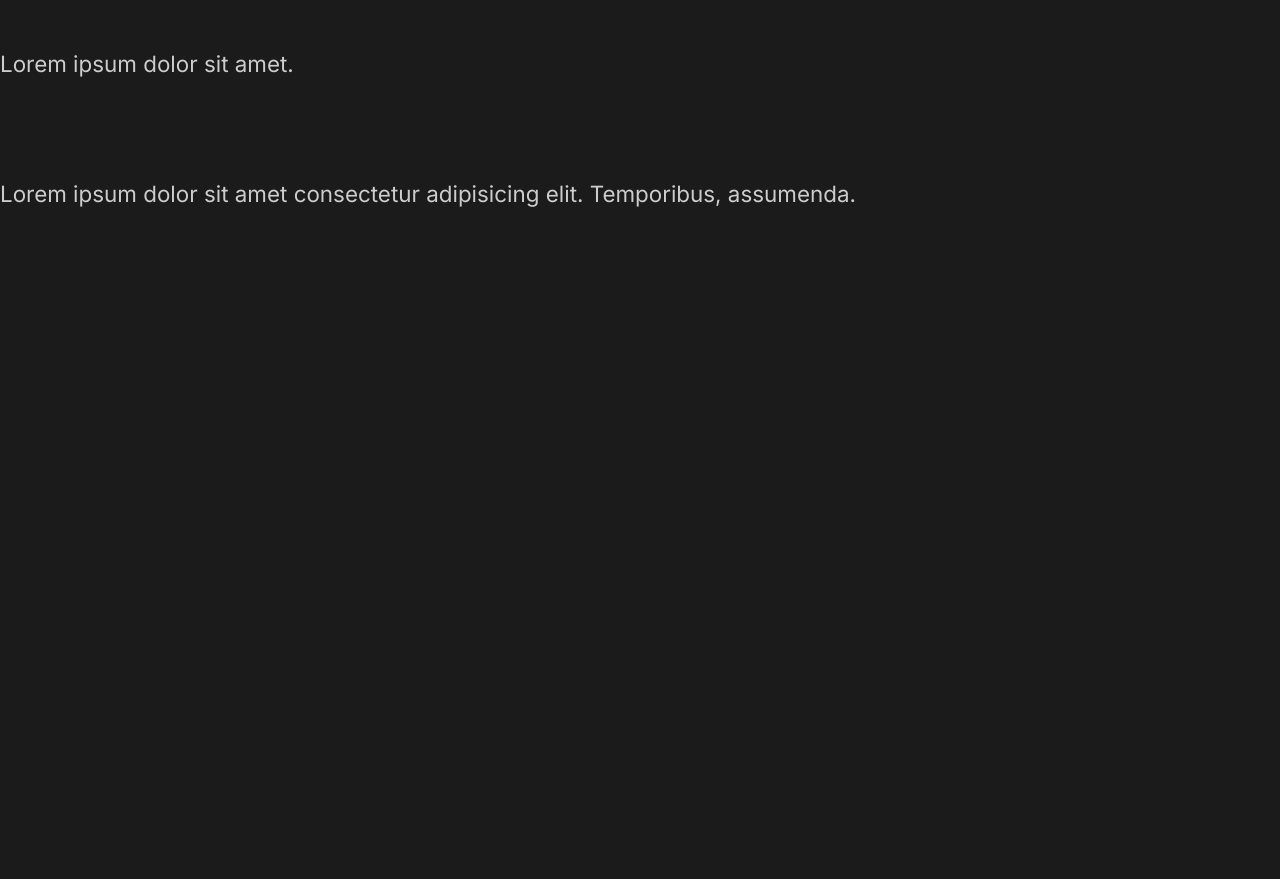
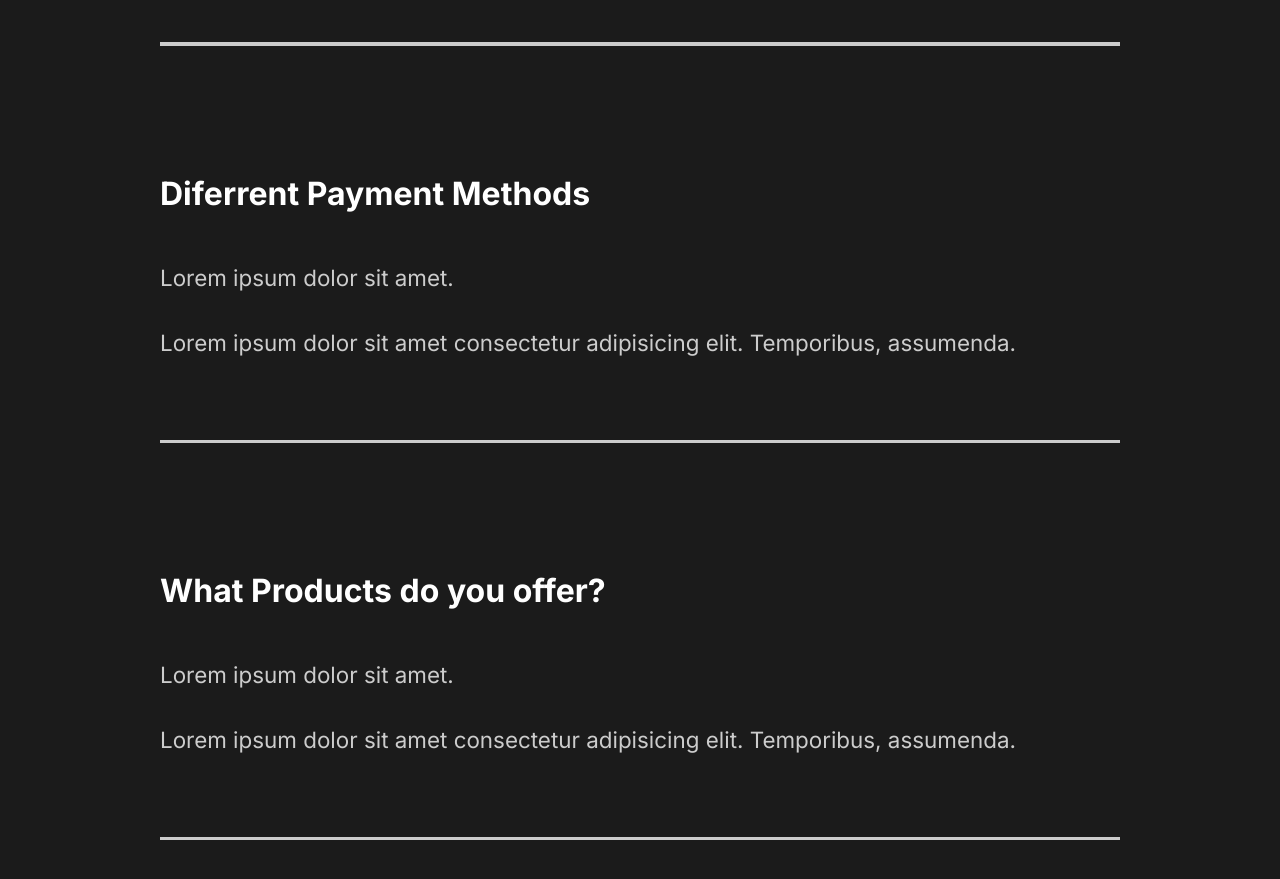
Before and after one commit to hakan-art/capture, a React (Create React App) app: page / in a window 1280 px wide. Shown: the part 3006-3885 px from the top of the page. Before the commit the page ends 3265 px from the top, so only its background shows below. Built offline with nearby package versions, Linux system fonts and the light colour scheme.

Commit message:
8. Style Faq

```diff
--- a/src/components/FaqSection.js
+++ b/src/components/FaqSection.js
@@ -1,8 +1,9 @@
-
+import styled from 'styled-components'
+import { About } from '../styles'
 
 const FaqSection = () => {
     return (
-        <div className="faq">
+        <Faq>
             <h2>Any Questions <span>FAQ</span>  </h2>
             <div className="question">
                 <h4>How Do I Start?</h4>
@@ -10,6 +11,7 @@
                     <p>Lorem ipsum dolor sit amet.</p>
                     <p>Lorem ipsum dolor sit amet consectetur adipisicing elit. Temporibus, assumenda.</p>
                 </div>
+                <div className="faq-line"></div>
             </div>
 
             <div className="question">
@@ -18,6 +20,7 @@
                     <p>Lorem ipsum dolor sit amet.</p>
                     <p>Lorem ipsum dolor sit amet consectetur adipisicing elit. Temporibus, assumenda.</p>
                 </div>
+                <div className="faq-line"></div>
             </div>
 
             <div className="question">
@@ -26,6 +29,7 @@
                     <p>Lorem ipsum dolor sit amet.</p>
                     <p>Lorem ipsum dolor sit amet consectetur adipisicing elit. Temporibus, assumenda.</p>
                 </div>
+                <div className="faq-line"></div>
             </div>
 
             <div className="question">
@@ -34,8 +38,38 @@
                     <p>Lorem ipsum dolor sit amet.</p>
                     <p>Lorem ipsum dolor sit amet consectetur adipisicing elit. Temporibus, assumenda.</p>
                 </div>
+                <div className="faq-line"></div>
             </div>
-        </div>)
+        </Faq>)
+};
+
+const Faq = styled(About)`
+display: block;
+span{
+    display: block;
+}
+h2{
+    padding-bottom: 2rem;
+    font-weight: lighter;
+}
+.faq-line{
+    background: #cccccc;
+    height: .2rem;
+    margin: 2rem 0rem;
+    width: 100%;
+
+}
+.question{
+    padding: 3rem 0rem;
+    cursor: pointer;
+}
+.answer{
+    padding: 2rem 0rem;
+    p{
+        padding: 1rem 0rem;
+    }
 }
 
+`
+
 export default FaqSection;
--- a/src/components/GlobalStyle.js
+++ b/src/components/GlobalStyle.js
@@ -39,6 +39,7 @@
     }
     h4{
         font-weight: bold;
+        font-size: 2rem;
 
     }
     a{
```
Also changed, not shown: 1 other file (tests, documents, lock files or other folders).
